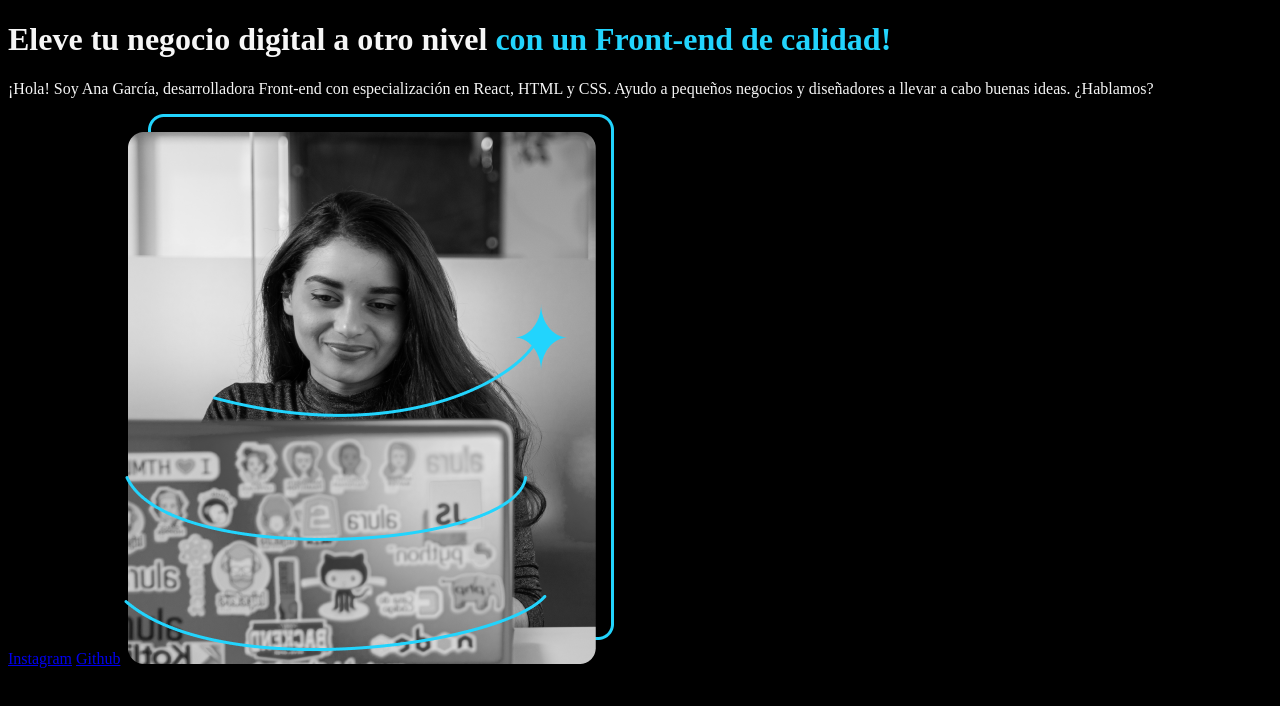
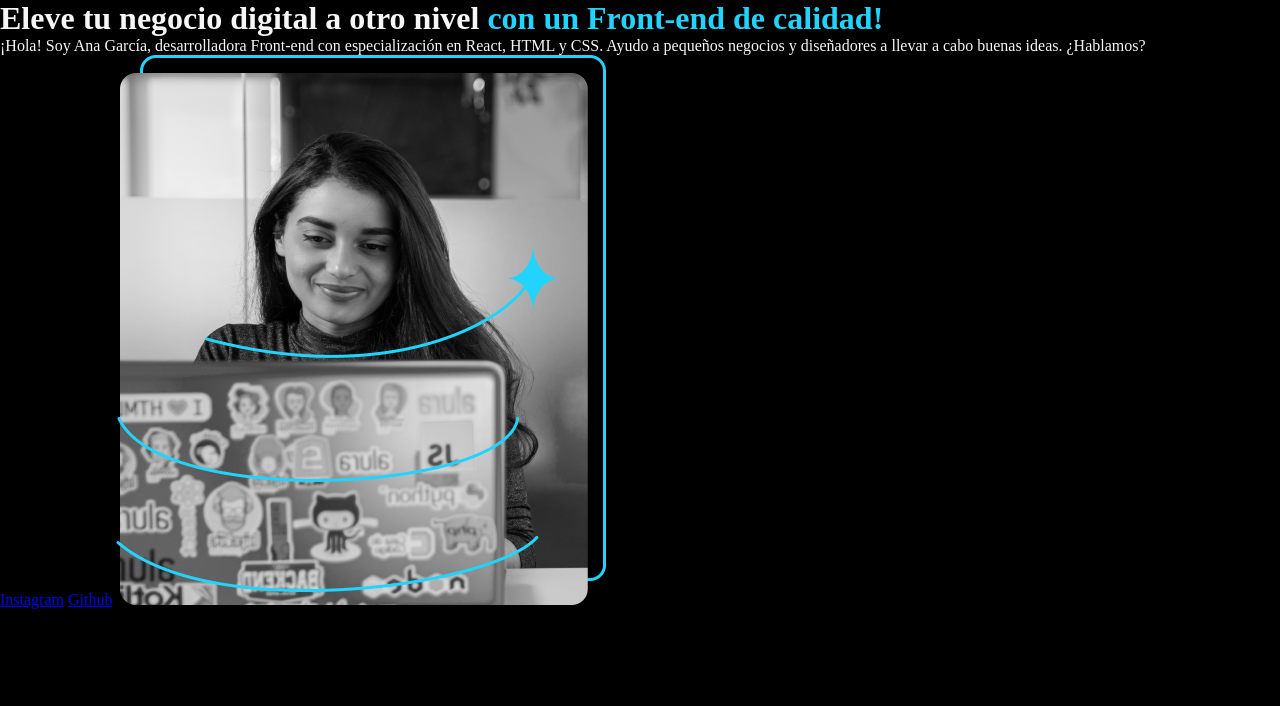
Before and after one commit to luisGuevaran/Example-Portafolio-HTML-CSS, a plain HTML site: page index.html in a window 1280 px wide. Drawn offline with Linux system fonts and the light colour scheme.

Commit message:
elemtos,clase,titulos,reset en css

```diff
--- a/index.html
+++ b/index.html
@@ -9,7 +9,7 @@
 <body>
     <header> </header>
     <main>
-        <h1>Eleve tu negocio digital a otro nivel <span>con un Front-end de calidad!</strong>
+        <h1>Eleve tu negocio digital a otro nivel <strong class="titulo-destaque">con un Front-end de calidad!</strong>
         </h1>
         <p>¡Hola! Soy Ana García, desarrolladora Front-end con
             especialización en React, HTML y CSS. Ayudo a pequeños negocios y
--- a/style.css
+++ b/style.css
@@ -1,9 +1,17 @@
+/* Resetear estilos predeterminados de los elementos HTML */
+*{
+    /* Eliminar padding (relleno) para todos los elementos */
+    padding: 0;
+    /* Eliminar margin (margen) para todos los elementos */
+    margin: 0;
+}
+
 body {
     background-color: #000000;
     color: #F6F6F6;
 }
 
+.titulo-destaque{
+    color: #22D4FD;
 
-span {
-    color: #22D4FD;
 }
```
